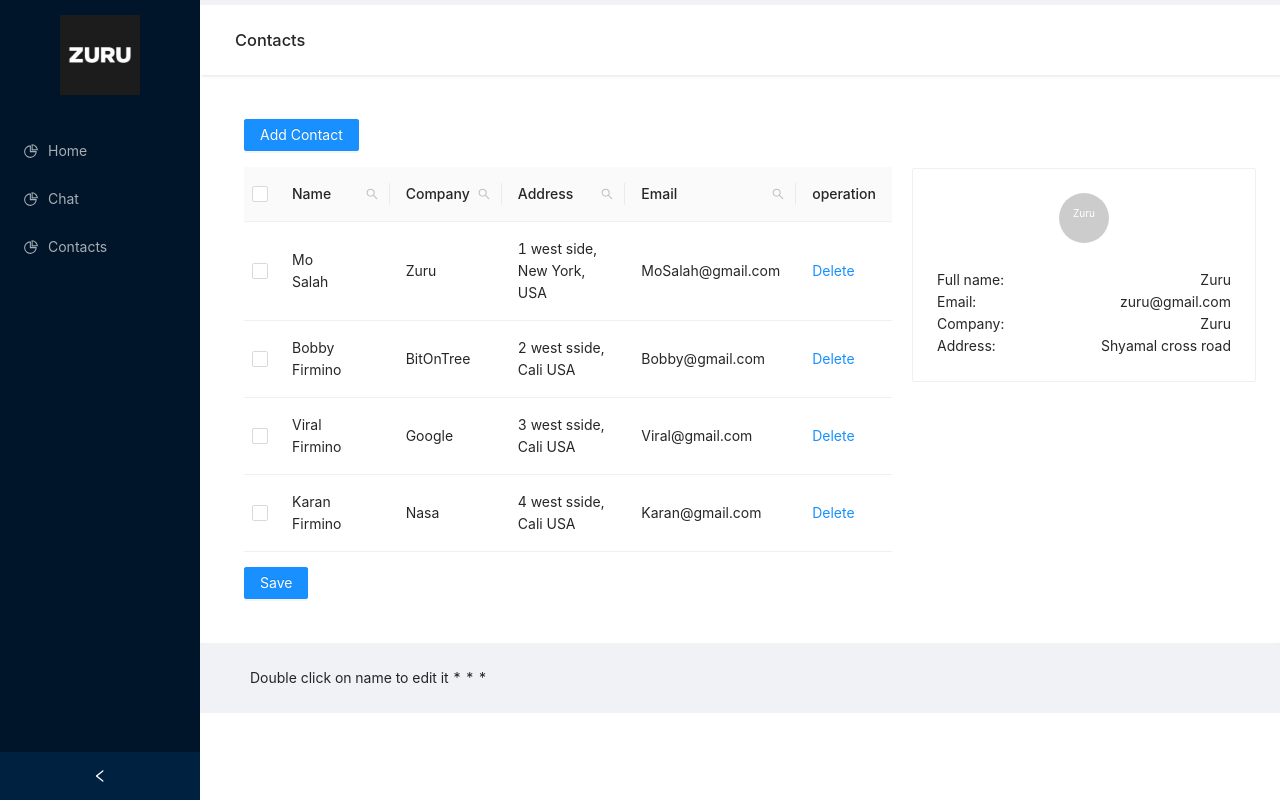
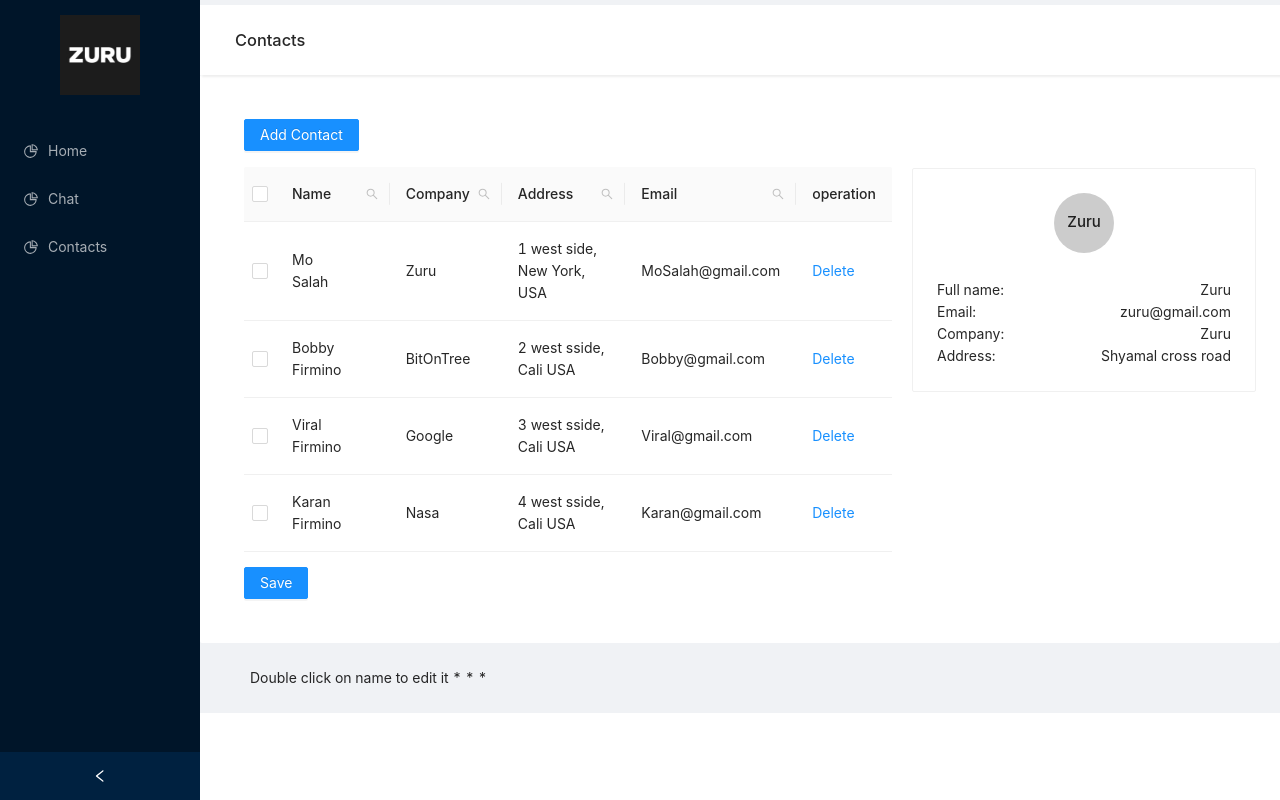
Before and after one commit to mehtasandeep134/zuru-tech, a React (Create React App) app: page / in a window 1280 px wide. Built offline with nearby package versions, Linux system fonts and the light colour scheme.

Commit message:
avatar improved

```diff
--- a/src/components/ContactTable/card.tsx
+++ b/src/components/ContactTable/card.tsx
@@ -15,7 +15,7 @@ const ContactCard = () => {
           <Card className="contactCard">
             <div className="avatar">
               <Avatar className="avatar-name" size="large">
-                {avatarCapsProviders(selectedCard?.name) || 'Zuru'}
+                <h2>{avatarCapsProviders(selectedCard?.name) || 'Zuru'}</h2>
               </Avatar>
             </div>
             <div className="mt-15">
--- a/src/components/ContactTable/expandable-table.tsx
+++ b/src/components/ContactTable/expandable-table.tsx
@@ -343,6 +343,7 @@ const EditableTable: React.FC = () => {
     const index = newData.findIndex((item) => row.id === item.id);
     const item = newData[index];
     newData.splice(index, 1, { ...item, ...row });
+    localStorage.setItem('storedData', JSON.stringify(newData));
     setTableData(newData);
   };
 
--- a/src/components/ContactTable/style.scss
+++ b/src/components/ContactTable/style.scss
@@ -12,9 +12,14 @@
 .avatar {
   display: flex;
   justify-content: center;
+  text-align: center;
   .avatar-name {
-    height: 50px;
-    width: 50px;
+    h2{
+      position: relative;
+      top: 0.6rem;
+    }
+    height: 60px;
+    width: 60px;
     font-size: 10px;
   }
 }
```
